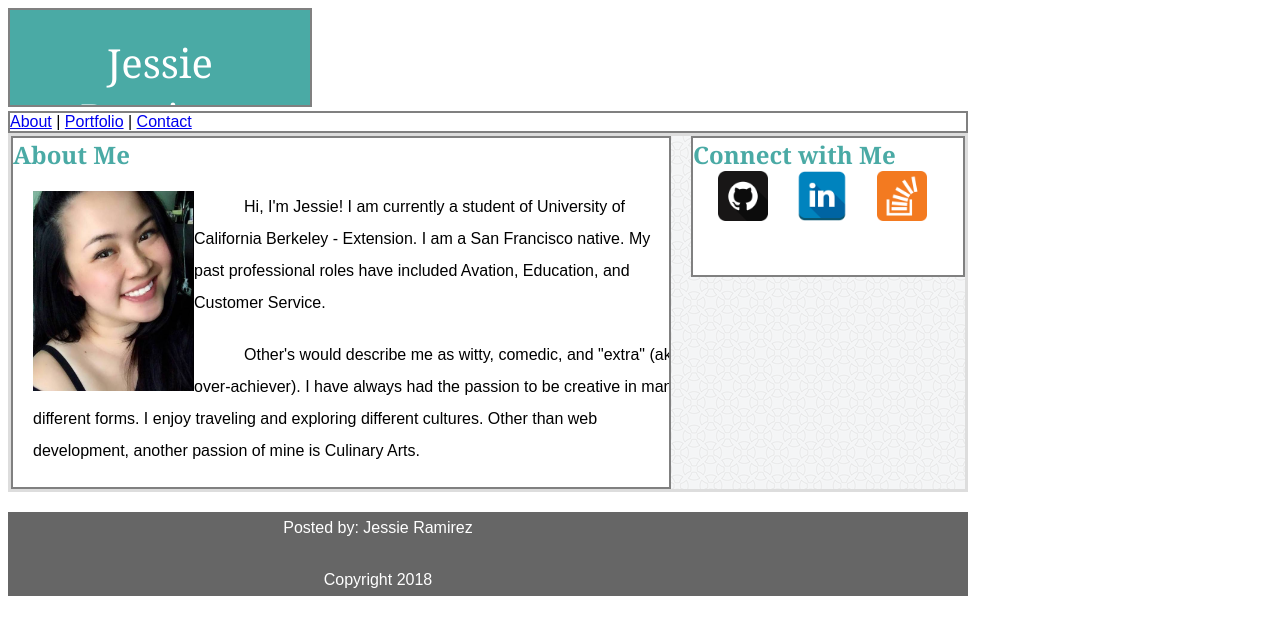
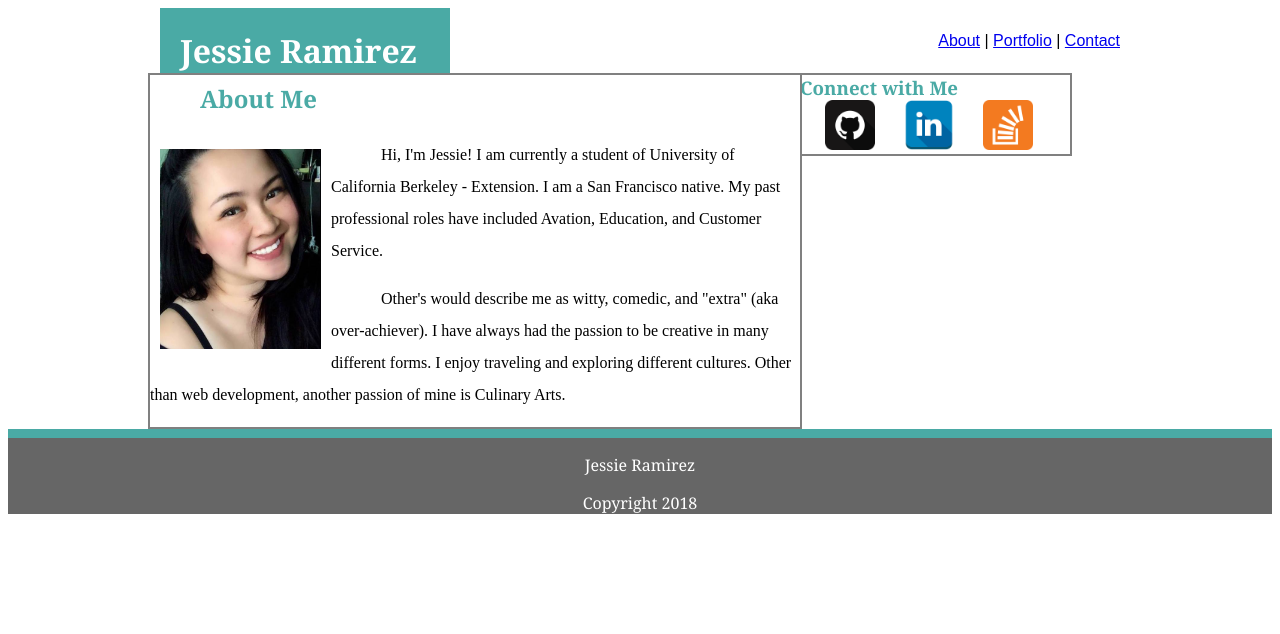
Before and after one commit to jbong0/Basic-Portfolio, a plain HTML site: page index.html in a window 1280 px wide. Drawn offline with Linux system fonts and the light colour scheme; files whose address does not match are found by name.

Commit message:
Successfully repositionednavbar. Started portfolio layout.

```diff
--- a/css/style.css
+++ b/css/style.css
@@ -1,63 +1,44 @@
 /* Header CSS */
+
+header{
+  width: 960px;
+  font-family: Arial, Helvetica, sans-serif;
+  margin: auto;
+  position: relative;
+}
 
 #title{
   background-color: #4aaaa5;
   color: white;
   font-family: Georgia, 'Times New Roman', Times, serif;
-  font-size: 40px;
-  padding: 25px;
-  margin: 0px 50px 0px 0px;
-  text-align: center;
+  padding: 0px  20px 20px 20px;
   width: 250px;
   height: 45px;
-  display: inline-block
+  border: none;
 }
 
-#headerlinks{
-  font-size: 20px;
-  background-color: #ffffff;
-  display: inline;
-  border-right: 1px solid #bbb;
-  padding: 3px;
-  margin: auto;
-  display: inline-block;
-  text-align: right;
+#header-links{
+  position: absolute;
+	right: 0px;
+  bottom: 23px;
+  border: none;
 }
 
-
-body{
-  background-color: #ffffff;
-  width: 960px;
-  font-family: Arial, Helvetica, sans-serif;
-
-}
-
-
-
-
-#border{
-  background-image: url(circles-light.png);
-  border-color: #dddddd;
-  border-style: solid;
-}
-
-
+/* Body CSS */
 
 #sidebar{
   background-color: #ffffff;
   width: 270px;
   float: right;
-  border: 2px solid gray;
-  padding-bottom: 50px;
-  margin-left: 20px;
-
+  margin: 0px 200px 0px 45px;
 }
 
-h2{
+h2, h3 {
   background-color: white;
   color: #4aaaa5;
   font-family: Georgia, 'Times New Roman', Times, serif;
   margin: auto;
+
 }
 
 .social-media{
@@ -69,28 +50,39 @@ div {
   background-color: white;
   border: 2px solid gray;
   overflow: hidden;
+  position: relative;
+  width: fit-content;
 }
 
 #bio-image{
   height: 200px;
   float: left;
-  margin: auto;
+  margin: 10px;
 }
 
-p{
+#about-me{
   width: 650px;
   align: justify;
   line-height: 2;
   text-indent: 50px;
   overflow: visible;
-  margin: 20px 0px 20px 20px;
+  position: relative;
+  margin: 0px 0px 0px 140px;
+
 }
 
+/* Footer CSS */
+
 footer{
-  background-color: #666666;
+	background-color: #666666;
+	text-align: center;
+	border-top: 9px solid #4aaaa5;
   color: white;
-  text-align: center;
-  width: 960px;
-  padding 50px;
+  font-size: 16px;
+  text-emphasis: none;
+  font-family: Georgia, 'Times New Roman', Times, serif;
+}
 
+a{
+  border: none;
 }
--- a/index.html
+++ b/index.html
@@ -13,7 +13,9 @@
 
 <!-- Site Header -->
 <header>
-<div id="title">Jessie Ramirez</div>
+<div id="title">
+  <h1>Jessie Ramirez</h1>
+</div>
 
 <!-- Navigation Bar -->
 <div id="header-links">
@@ -27,16 +29,16 @@
 
 <section id="border">
   <!-- Side Bar -->
-<section id="sidebar">
-    <h2>Connect with Me</h2>
+<div id="sidebar">
+    <h3>Connect with Me</h3>
     <a href="#"><img class="social-media" src="/Users/jessiebonr/Basic-Portfolio/images/githublogo.png" alt="Git Hub Logo"></a>
     <a href="#"><img class="social-media" src="/Users/jessiebonr/Basic-Portfolio/images/linkedinlogo.png" alt="Linked In Logo"></a>
     <a href="#"><img class="social-media" src="/Users/jessiebonr/Basic-Portfolio/images/overflowlogo.png" alt ="Stack Overflow Logo"></a>
-</section>
+</div>
 
 
 <!-- Section 1: Bio -->
-<div>
+<div id="about-me">
     <h2>About Me</h2>
     <p><img id="bio-image" src="images/jbongo.jpg" alt="Photo of Jessie Ramirez" class="images">
     Hi, I'm Jessie! I am currently a student of University of California Berkeley - Extension. I am a San Francisco native.
@@ -47,8 +49,9 @@
 </section>
 <!-- Footer  -->
 <footer>
-  <p>Posted by: Jessie Ramirez</p>
-  <p>Copyright 2018</p>
+ <p>Jessie Ramirez</p>
+ <p>Copyright 2018</p>
+
 </footer>
 
 
```
Also changed, not shown: portfolio.html (+48 -8 lines).
